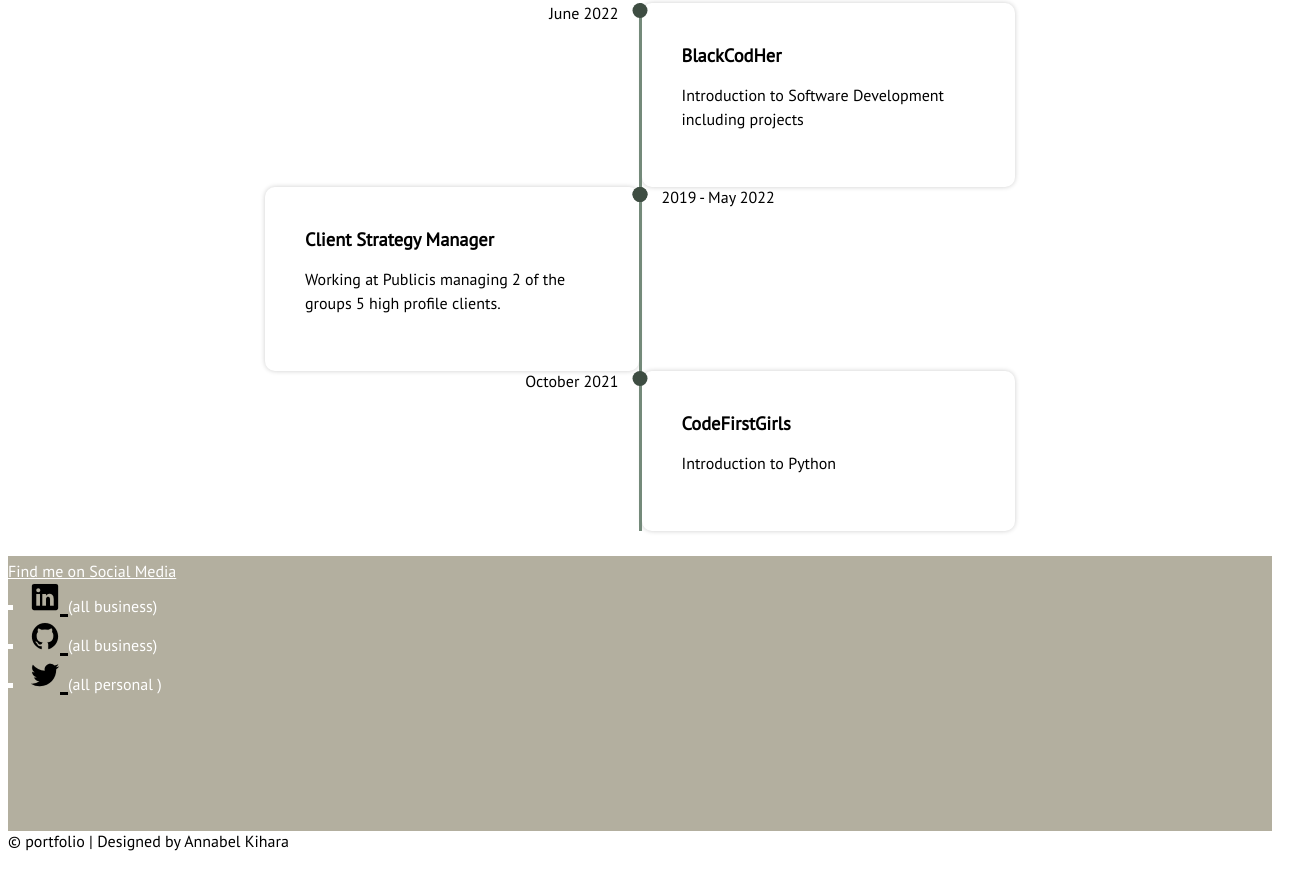
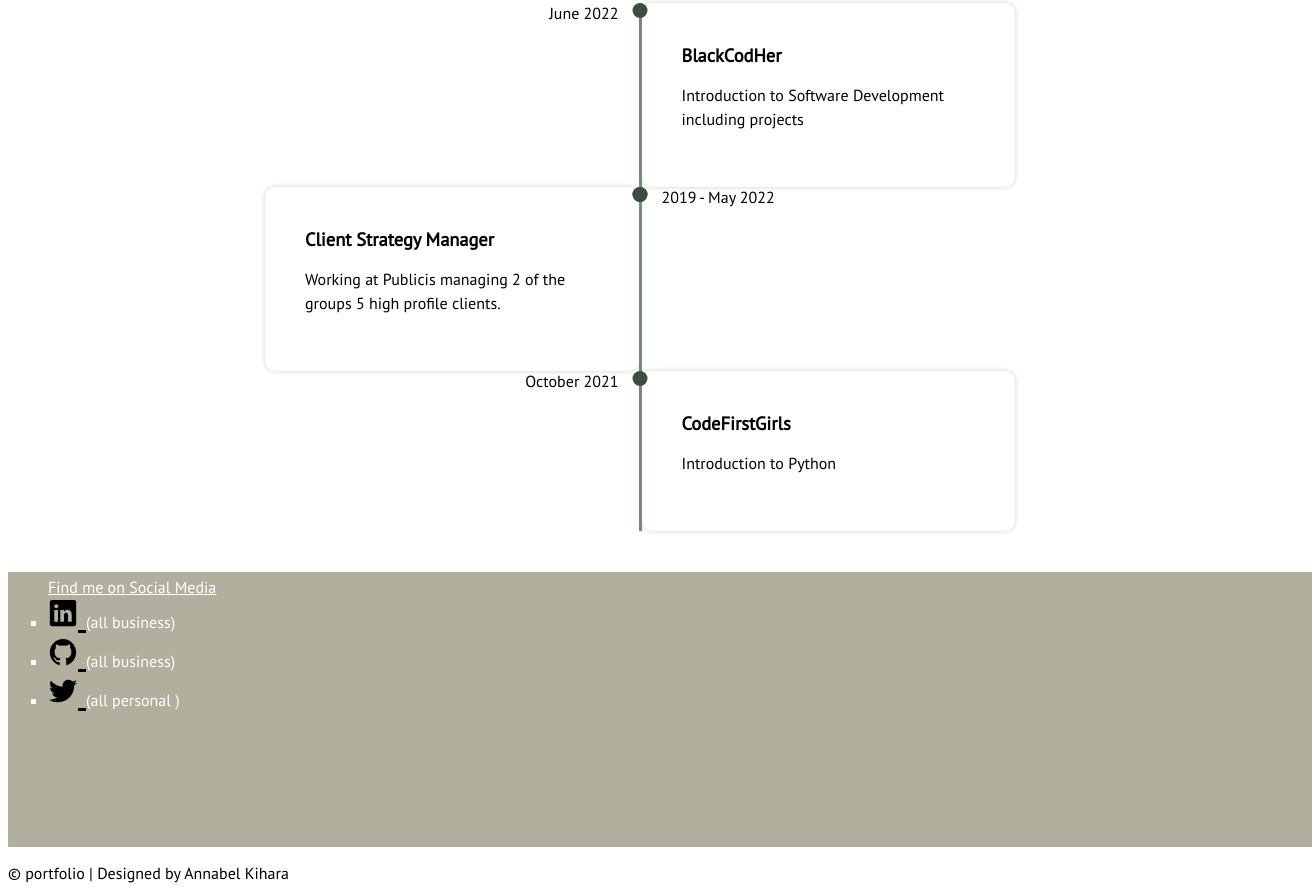
Before and after one commit to black-codher-bootcamp-2022-thomas/unit-02-assessment-html-css-Girl28511, a website: page index.html in a window 1280 px wide. Shown: the part 993-1884 px from the top of the page, 1312 px wide, since content can reach past the window. Before the commit the page ends 1852 px from the top, so only its background shows below. Drawn offline with nearby package versions, Linux system fonts and the light colour scheme.

Commit message:
final push

```diff
--- a/index.html
+++ b/index.html
@@ -82,9 +82,8 @@
 
     </div>
 
-
-    <div class="footer">
-      <div class="social-media">
+<footer>
+      <ul class="social-media">
         <div class="footer-title"> Find me on Social Media</div>
           <li>
             <a class=social-icon href="www.twitter.com/annaruokay" target="_blank">
@@ -97,14 +96,13 @@
               </ion-icon>
             </a> (all business)
           </li>
-
           <li>
             <a class=social-icon href="https://www.linkedin.com/in/annabel-kihara" target="_blank">
               <ion-icon name="logo-twitter"></ion-icon>
             </a> (all personal )
           </li>
-      </div>
-    </div>
+        </ul>
+      </footer>
 
         <script type="module" src="https://unpkg.com/ionicons@5.5.2/dist/ionicons/ionicons.esm.js"></script>
         <script nomodule src="https://unpkg.com/ionicons@5.5.2/dist/ionicons/ionicons.js"></script>
```
